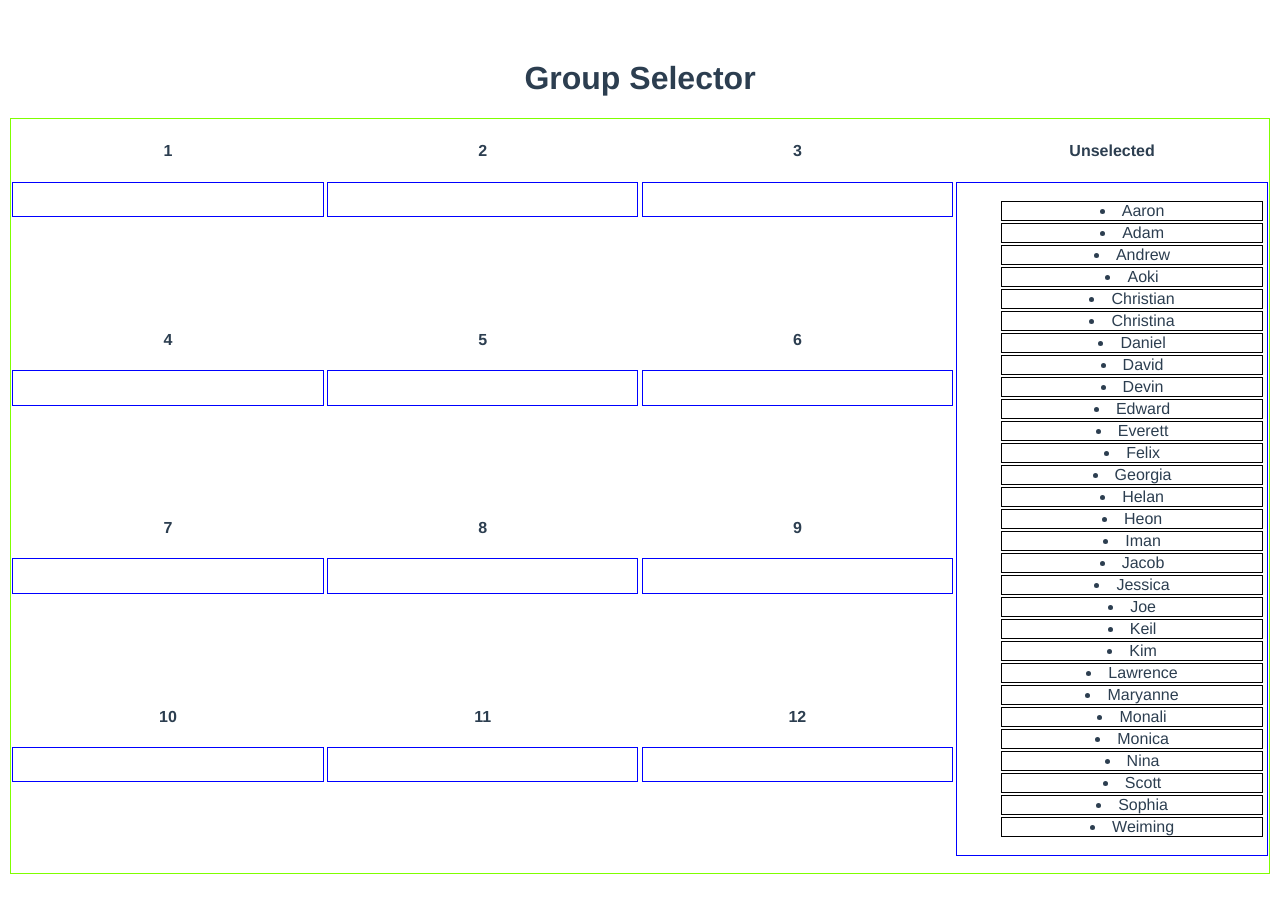
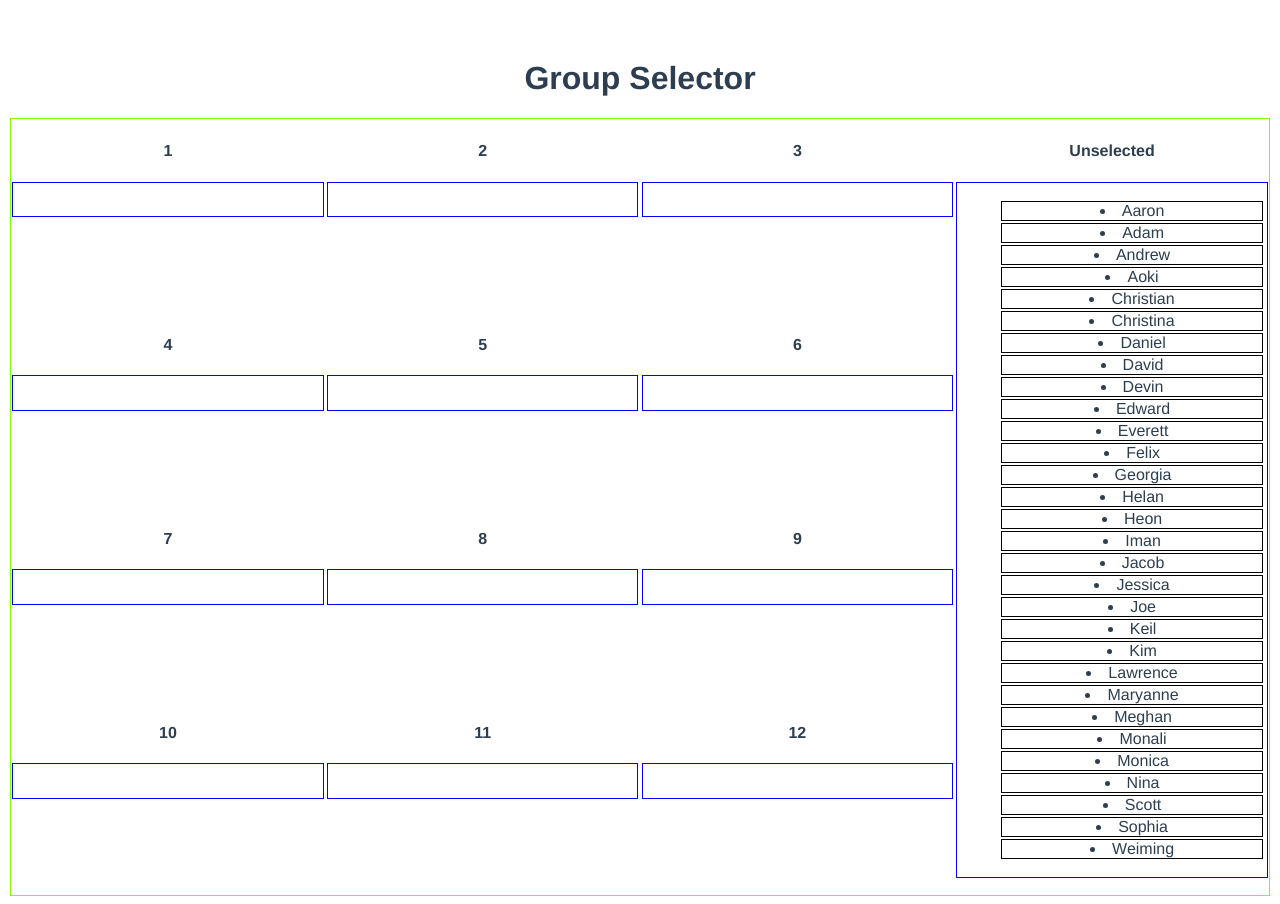
Before and after one commit to jamesliudotcc/group-selector, a Vue app: page / in a window 1280 px wide. Before the commit the page ends 882 px from the top, so only its background shows below. Built offline with nearby package versions, Linux system fonts and the light colour scheme.

Commit message:
fixed namelist

```diff
--- a/src/components/Draggable.vue
+++ b/src/components/Draggable.vue
@@ -66,6 +66,7 @@ export default {
         'Kim',
         'Lawrence',
         'Maryanne',
+        'Meghan',
         'Monali',
         'Monica',
         'Nina',
```
